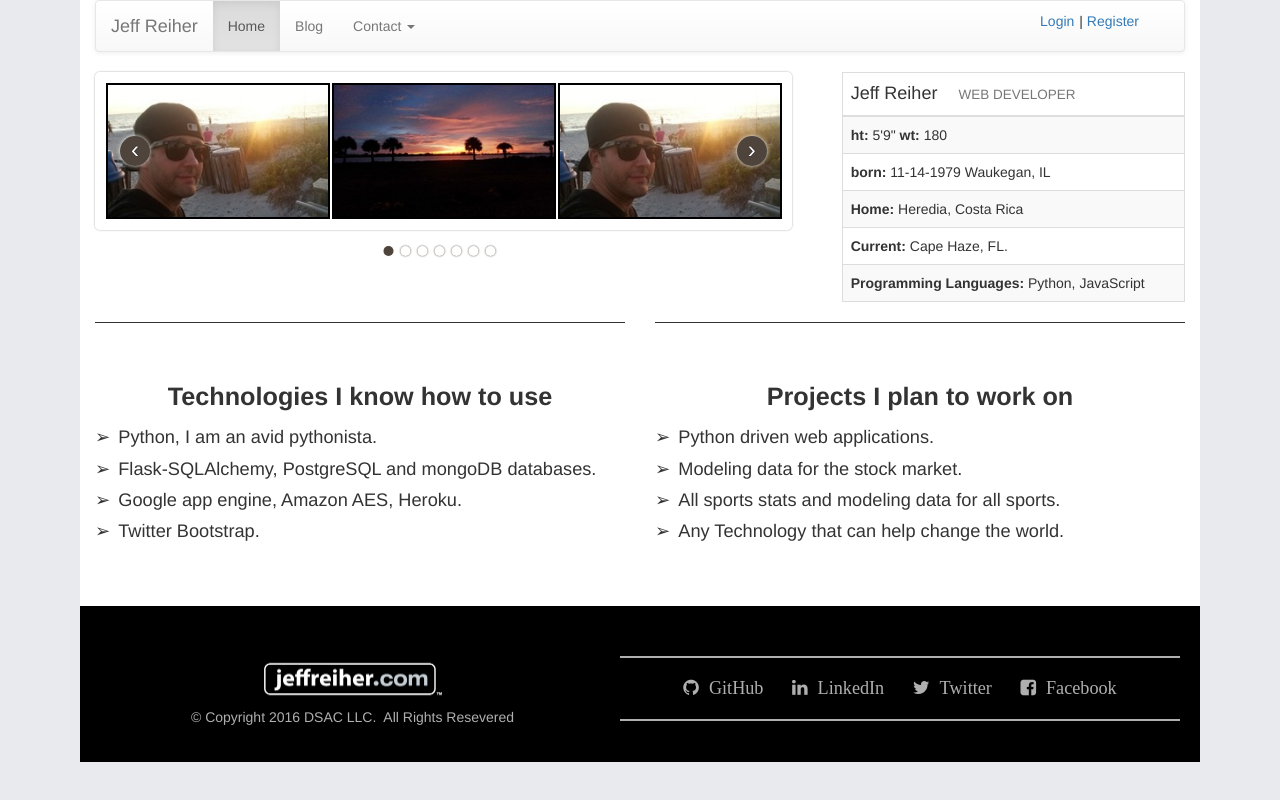
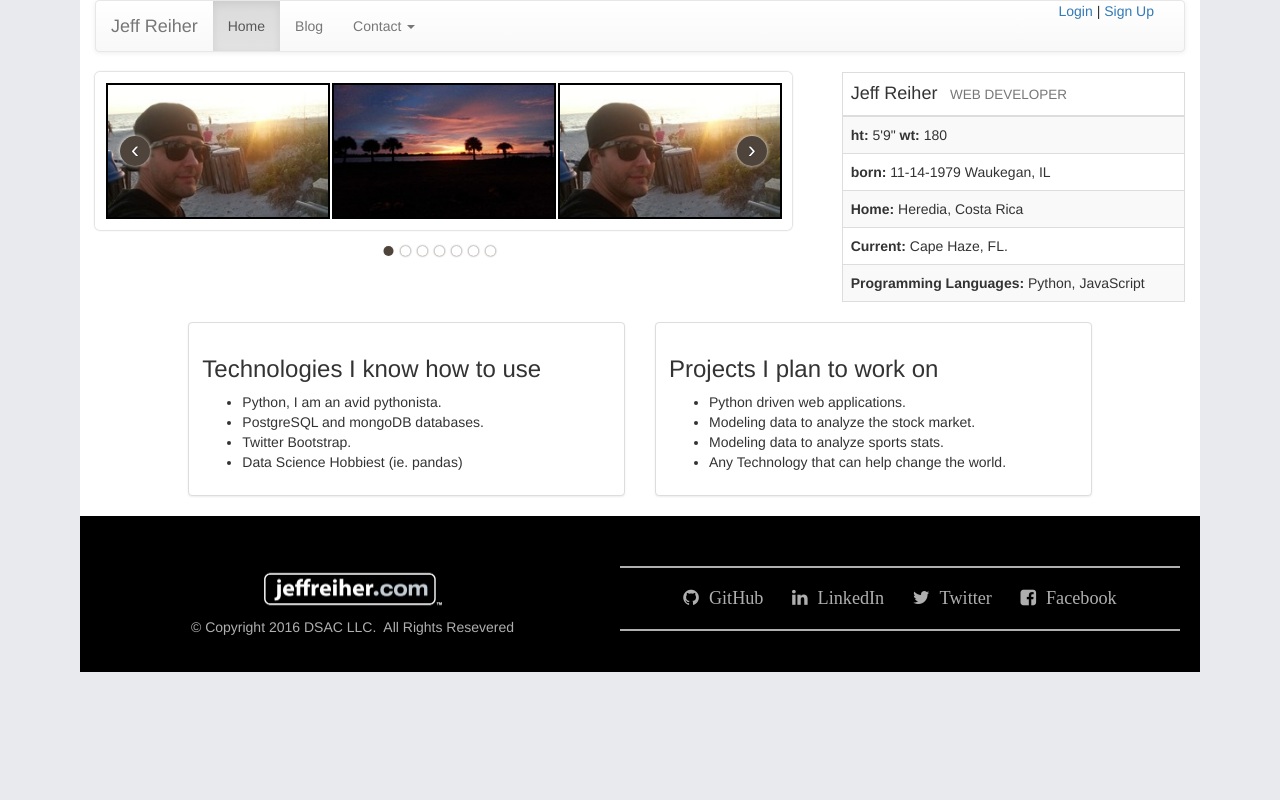
Before and after one commit to jreiher2003/Blog-Jeff, a Flask app: page / in a window 1280 px wide. Run offline with Flask 2, Linux system fonts and the light colour scheme; some libraries are stand-ins or nearby versions.

Commit message:
Refactor css

```diff
--- a/app/static/css/styles.css
+++ b/app/static/css/styles.css
@@ -1,61 +1,16 @@
 html {
 	background-color: #e9eaed;
+	font-size: 16px;
 }
-img.profile {
-	width: 75px;
-	border:  1px solid rgba(175,175,175,1);
-}
+/*##### front page index page  #######*/
 .jcarousel ul li img {
 	display: block;
 	margin-left: auto;
 	margin-right: auto;
 	border: 2px solid rgba(0,0,0,1);
 }
-span.small {
-	font-size: .25em;
-	text-transform: uppercase;
-	margin-left: 1.2em;
-}
-hr {
-	width: 100%;
-}
-hr.style-eight {
-    padding: 0;
-    border: none;
-    border-top: 12px double rgba(51,51,51,1);
-    color: #333;
-    text-align: center;
-}
-hr.style-eight:before {
-}
- .info1, .info2 {
-	width: 100%;
-	height: auto;
-	background-color: rgba(255,255,255,1);
-	border-top: 1px solid;
-}
-.info1 h4, .info2 h4 {
-	text-align: center;
-	font-weight: bold;
-	font-size: 1.8em
-}
-.info1 ul, .info2 ul {
-	line-height: 1.5;
-	font-size: 1.5;
-	padding-left: 0;
-}
-.info1 ul li, .info2 ul li {
-	list-style-type: none;
-	padding-top: 4px;
-	font-size: 1.3em;
-}
-.info1 ul li:before, .info2 ul li:before {
-	content: "\27A2";
-	padding-right: 8px;
-}
+/*########## footer ##################*/
 footer {
-	width: 100%;
-	height: auto;
 	background-color: rgba(0,0,0,1);
 }
 footer ul li: {
@@ -170,10 +125,12 @@ li.recent__post_hr {
     color: #333;
     text-align: center;
 }
-ul.flashes {
-	list-style: none;
+
+/*############## blog-post page ###########################*/
+img.profile {
+	width: 75px;
+	border:  1px solid rgba(175,175,175,1);
 }
-/*############## blog-post page ###########################*/
 .blog__post {
 	margin-bottom: 225px;
 }
--- a/app/templates/base1.html
+++ b/app/templates/base1.html
@@ -49,24 +49,21 @@
 							</ul>
 						</li>
 					</ul>
+					<ul class="list-unstyled">
 					{% if current_user.is_active %}
-					<ul class="list-unstyled nav-call">
-						<li class="pull-right hidden-xs"><a href="{{ url_for('logout') }}">Logout</a></li>
-						<li class="pull-right hidden-xs">{{ current_user.name }}&nbsp;|</li>
+						<li class="pull-right"><a href="#">{{ current_user.name }}</a></li>
+						<li class="pull-right"><a href="{{ url_for('logout') }}">Logout</a></li>
+					{% else %}
+						<li class="pull-right hidden-xs">&nbsp;|&nbsp;<a href="{{ url_for('register') }}">Sign Up</a></li>
+						<li class="pull-right hidden-xs"><a href="{{ url_for('login') }}">Login</a></li>
+					{% endif %}
 					</ul>
-					{% else %}
-					<ul class="list-unstyled nav-call">
-						<li class="pull-right hidden-xs">|&nbsp;<a href="{{ url_for('register') }}">Register</a></li>
-
-						<li class="pull-right hidden-xs"><a href="{{ url_for('login') }}">Login</a></li>
-					</ul>
-					{% endif %}
 				</div><!--/.nav-collapse -->
 			</div><!--/.container-fluid nav -->
 		</nav>
 		{% with messages = get_flashed_messages(with_categories=true) %}
 		{% if messages %}
-		<ul class='flashes'>
+		<ul class='flashes list-unstyled'>
 			{% for category, message in messages %}
 			<li class="alert alert-{{ category }}" role="alert">{{ message }}</li>
 			{% endfor %}
--- a/app/templates/index.html
+++ b/app/templates/index.html
@@ -72,7 +72,7 @@
         <table class="table table-striped table-bordered">
             <thead>
                 <tr>
-                  <th class="h4">Jeff Reiher <span class="small">Web Developer</span></th>
+                  <th class="h4">Jeff Reiher <span class="small text-uppercase">&nbsp;&nbsp;Web Developer</span></th>
                 </tr>
             </thead>
             <tbody>
@@ -95,37 +95,40 @@
             <tbody>
         </table>
 
-        <hr class="style-eight">
+
     </div> <!-- end col md-4 table -->
 
 </div> <!-- end row  -->
-
+<hr>
 <div class="row">
-    <div class="col-md-6">
-        <div class="info1">
-            <h4>Technologies I know how to use</h4>
-                <ul>
+        <div class="col-md-5 col-md-offset-1">
+            <div class="thumbnail">
+                <div class="caption">
+                    <p class="h3">Technologies I know how to use</p>
+                    <ul >
                         <li>Python, I am an avid pythonista.</li>
-                    <li>Flask-SQLAlchemy, PostgreSQL and mongoDB databases.</li>
-                    <!-- <li>Responsive Design with flex-box.</li> -->
-                    <li>Google app engine, Amazon AES, Heroku. </li>
+                        <li>PostgreSQL and mongoDB databases.</li>
                         <li>Twitter Bootstrap.</li>
+                        <li>Data Science Hobbiest (ie. pandas)</li>
                     </ul>
                 </div>
             </div>
-    <div class="col-md-6">
-        <div class="info2">
-            <h4>Projects I plan to work on</h4>
+        </div>
+
+        <div class="col-md-5">
+            <div class="thumbnail">
+                <div class="caption">
+                    <p class="h3">Projects I plan to work on</p>
                     <ul>
                         <li>Python driven web applications.</li>
-                <!-- <li>Anything with machine learning algorightms.</li> -->
-                <li>Modeling data for the stock market.</li>
-                <li>All sports stats and modeling data for all sports.</li>
+                        <li>Modeling data to analyze the stock market.</li>
+                        <li>Modeling data to analyze sports stats.</li>
                         <li>Any Technology that can help change the world.</li>
                     </ul>
                 </div>
             </div>
-</div> <!-- end row info -->
+        </div>
+</div><!-- end row info -->
 
 
 
```
Lines whose indentation alone changed are shown as unchanged.
